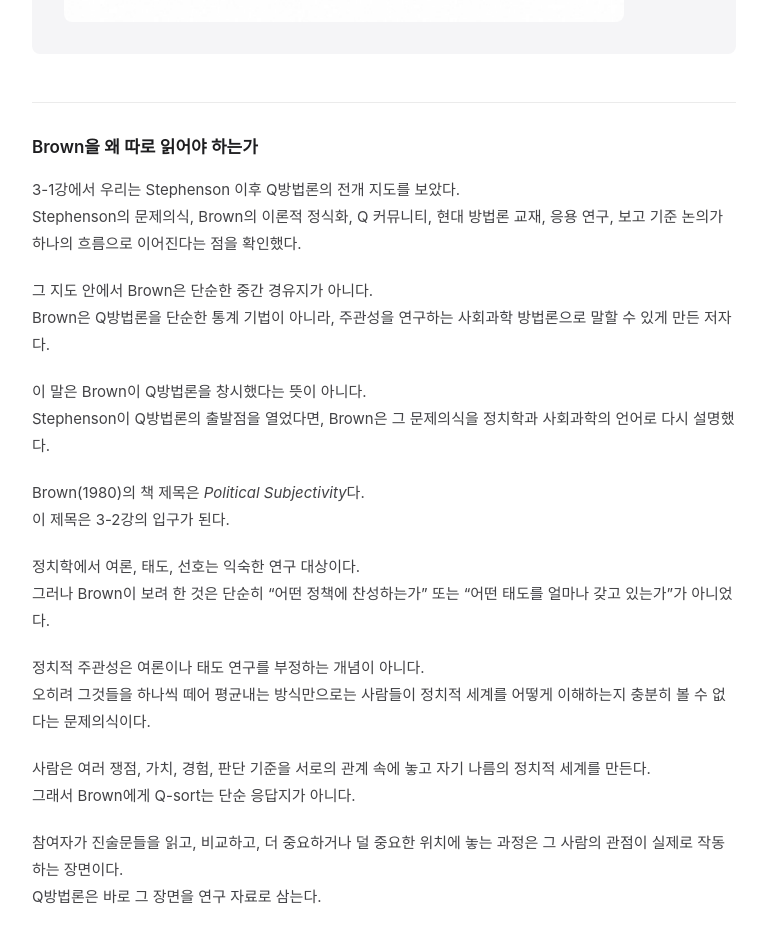
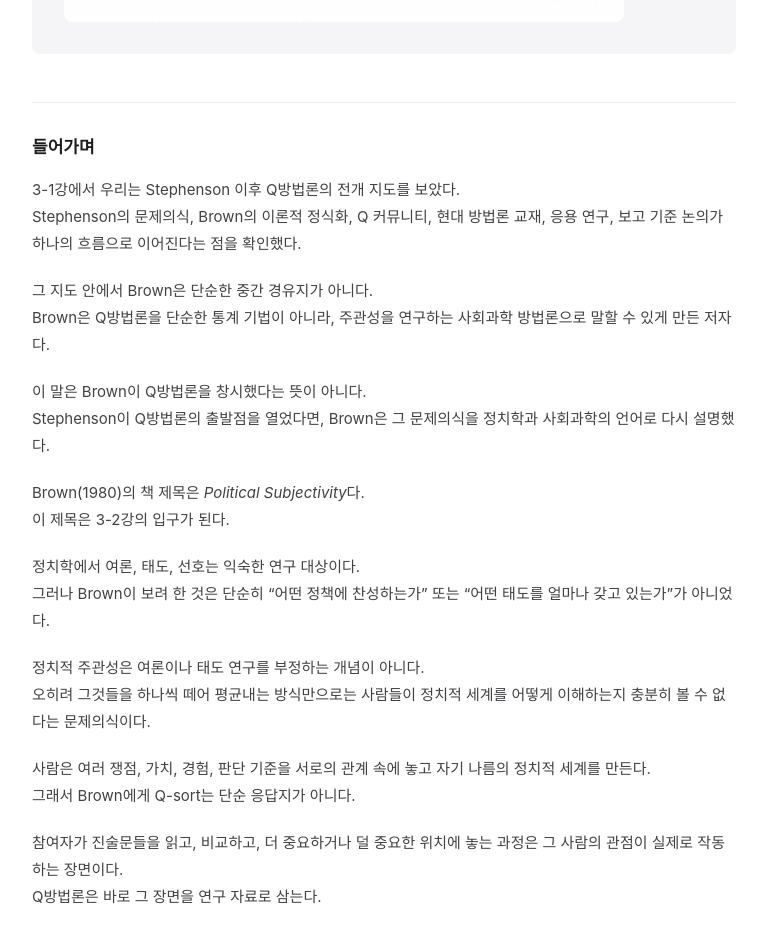
Before and after one commit to dorobo99-prog/q_Methology_Lesson, a Next.js app: page /lessons/3-2 in a window 1280 px wide. Shown: the part 920-1852 px from the top of the page, without its empty margins (256-1023 px from the left). Built offline with nearby package versions, Linux system fonts and the light colour scheme.

Commit message:
from ready to open

```diff
--- a/src/app/lessons/3-2/page.tsx
+++ b/src/app/lessons/3-2/page.tsx
@@ -233,7 +233,7 @@ export default function Lesson32Page() {
           className="font-semibold mb-4"
           style={{ fontSize: "17px", color: "var(--black)" }}
         >
-          Brown을 왜 따로 읽어야 하는가
+          들어가며
         </h2>
         <div
           className="space-y-5"
```
